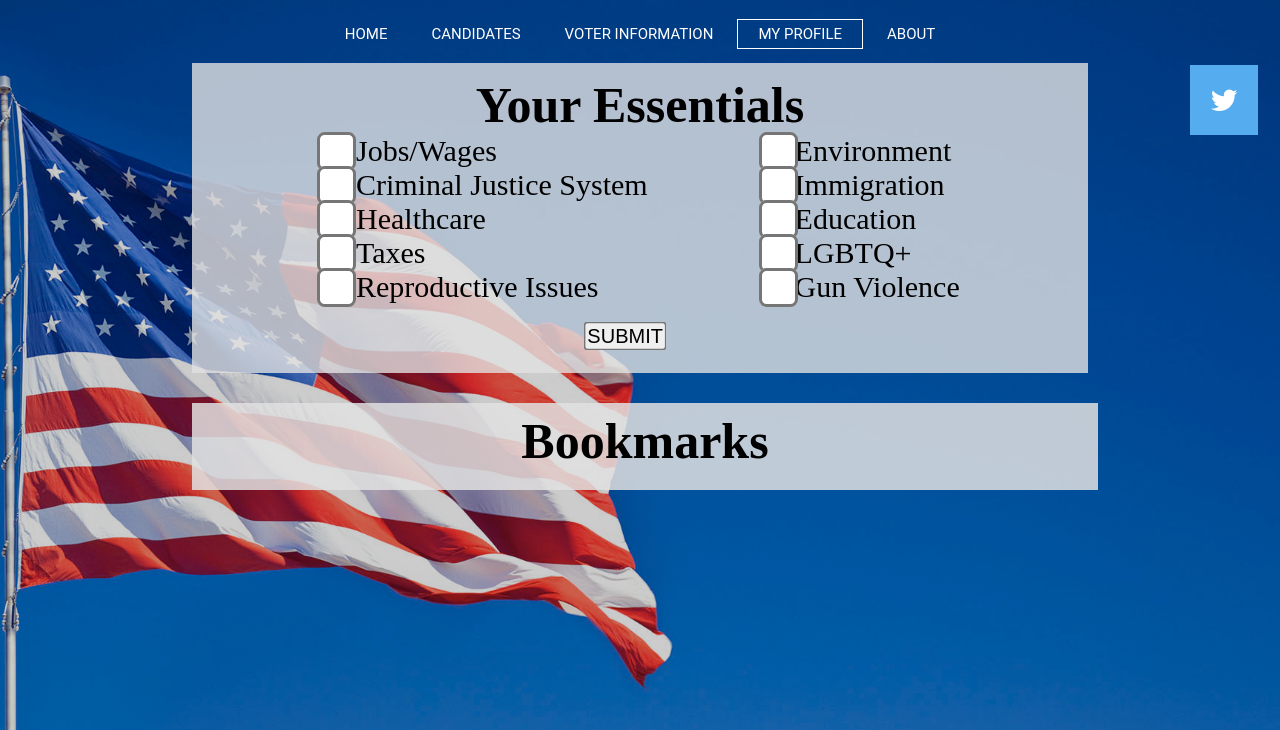
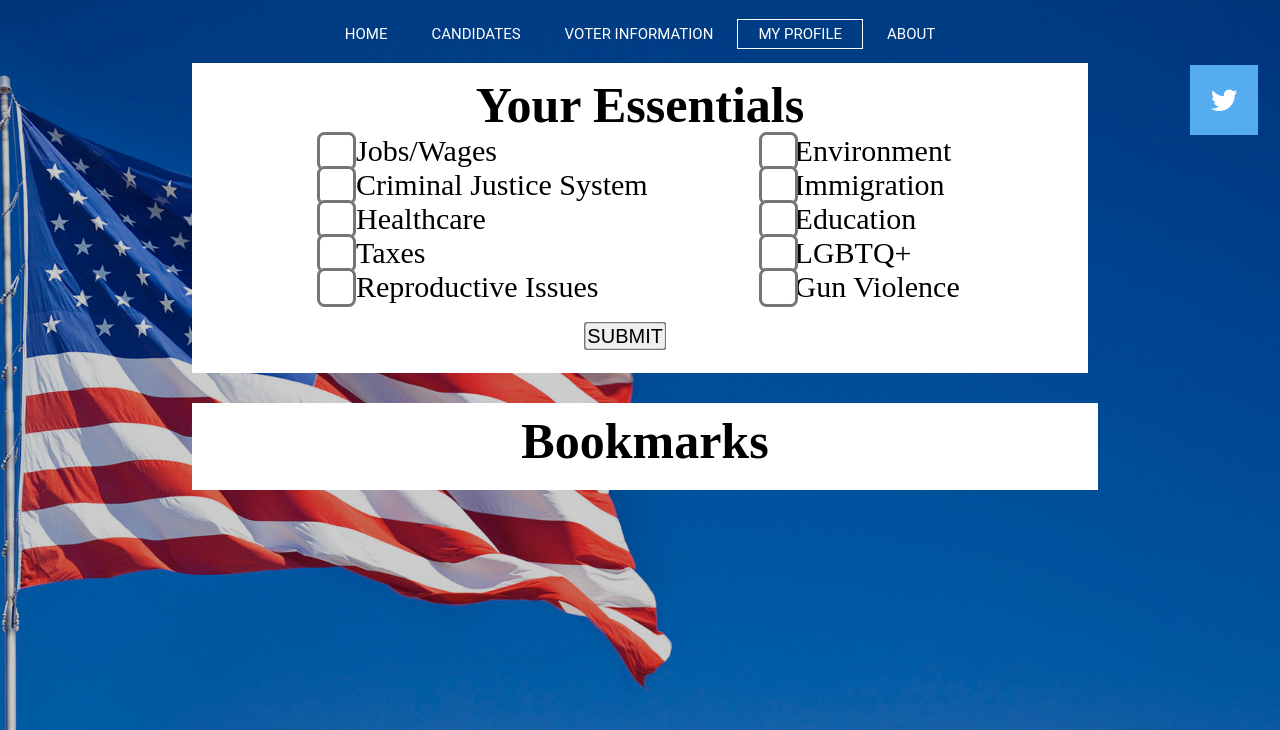
Before and after one commit to anaashrafi/election-essentials, a PHP site: page /user_profile.php in a window 1280 px wide. Shown: the top 730 px of the page. Run offline with PHP 8.4, Linux system fonts and the light colour scheme; the visitor is signed in with stand-in values (Sample User, id 1); data that the repository does not hold is empty; a stand-in replaces the project's code that opens the database connection; some libraries are stand-ins or nearby versions.

Commit message:
Changed format

```diff
--- a/proposal/user_profile_style.css
+++ b/proposal/user_profile_style.css
@@ -65,7 +65,7 @@ body
   margin-left: 15%;
   margin-right: 15%;
   height:80%;
-  background: rgba(225, 225, 225, .8);
+  background: rgba(255, 255, 255);
   grid-template-rows: 0.1fr repeat(auto-fill, 100px);
   align-items:center;
 }
@@ -100,7 +100,7 @@ body
 
 #bookmarksForeground
 {
-  background: rgba(225, 225, 225, .85);
+  background: rgba(255, 255, 255);
 	margin-top: 30px;
 	margin-right: 15%;
 	margin-left: 15%;
```
